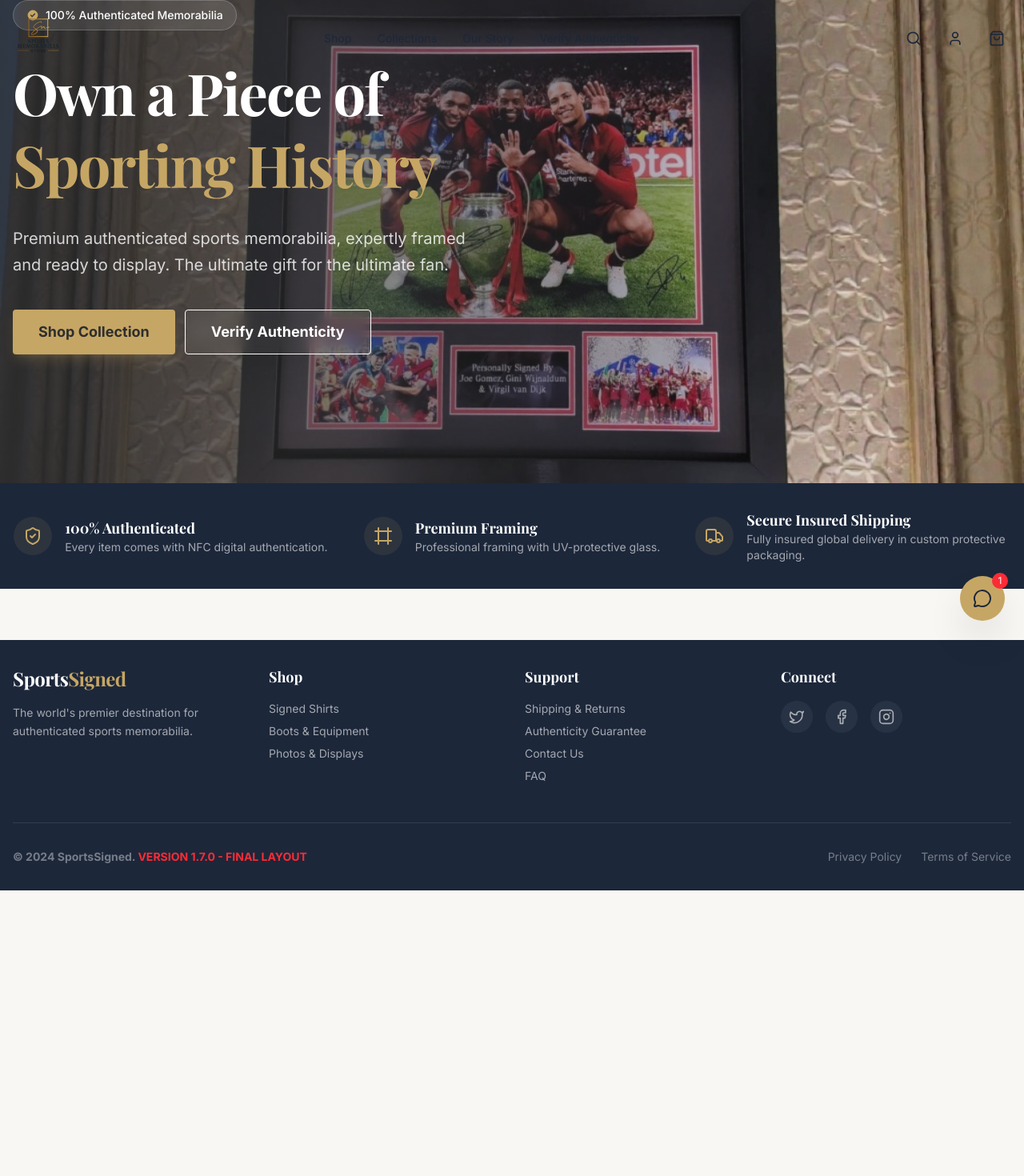
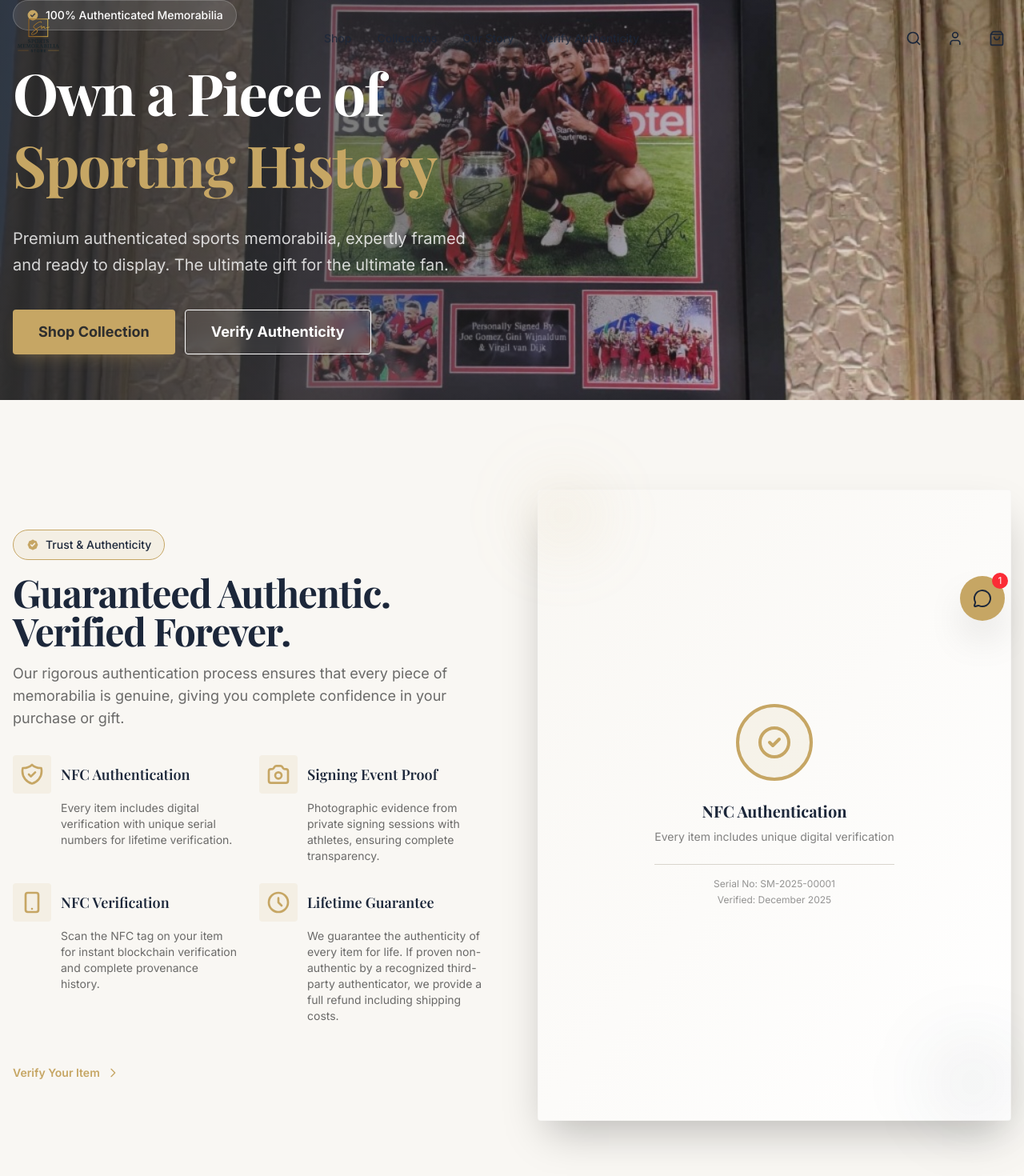
Before and after one commit to carlspiller3-jpg/Sports-Memorabilia-Store, a React (Vite) app: page / in a window 1280 px wide. Shown: the top 1470 px of the page at 80% size. Before the commit the page ends 1113 px from the top, so only its background shows below. Built offline with nearby package versions, Linux system fonts and the light colour scheme; what shopify-buy would draw is missing.

Commit message:
HomePage V1.8.0 Content Restoration

```diff
--- a/src/components/layout/Footer.tsx
+++ b/src/components/layout/Footer.tsx
@@ -54,7 +54,7 @@ export function Footer() {
 
                     <div className="border-t border-white/10 pt-8 flex flex-col md:flex-row justify-between items-center gap-4">
                         <p className="text-white/40 text-sm font-bold">
-                            © 2024 SportsSigned. <span className="text-red-500">VERSION 1.7.0 - FINAL LAYOUT</span>
+                            © 2024 SportsSigned. <span className="text-red-500">VERSION 1.8.0 - CONTENT RESTORED</span>
                         </p>
                         <div className="flex gap-6">
                             <Link to="/privacy" className="text-white/40 hover:text-gold text-sm transition-colors">Privacy Policy</Link>
--- a/src/main.tsx
+++ b/src/main.tsx
@@ -3,7 +3,7 @@ import { createRoot } from 'react-dom/client'
 import './index.css'
 import App from './App.tsx'
 
-console.log('App Version: 1.6.0 - Dark Footer Fix');
+console.log('App Version: 1.8.0 - Restored Content Sections');
 
 createRoot(document.getElementById('root')!).render(
   <StrictMode>
--- a/src/pages/HomePage.tsx
+++ b/src/pages/HomePage.tsx
@@ -1,6 +1,8 @@
 import { Helmet } from "react-helmet-async"
 import { Hero } from "@/components/home/Hero"
 import { TrustIndicators } from "@/components/home/TrustIndicators"
+import { AuthenticitySection } from "@/components/home/AuthenticitySection"
+import { PresentationSection } from "@/components/home/PresentationSection"
 
 export function HomePage() {
     return (
@@ -17,12 +19,10 @@ export function HomePage() {
                 <meta name="twitter:card" content="summary_large_image" />
             </Helmet>
 
-            <div className="flex flex-col min-h-[calc(100vh-64px)]"> {/* Subtract header height */}
-                <div className="flex-1 flex flex-col">
-                     <Hero />
-                </div>
-                <TrustIndicators />
-            </div>
+            <Hero />
+            <AuthenticitySection />
+            <PresentationSection />
+            <TrustIndicators />
         </div>
     )
 }
```
